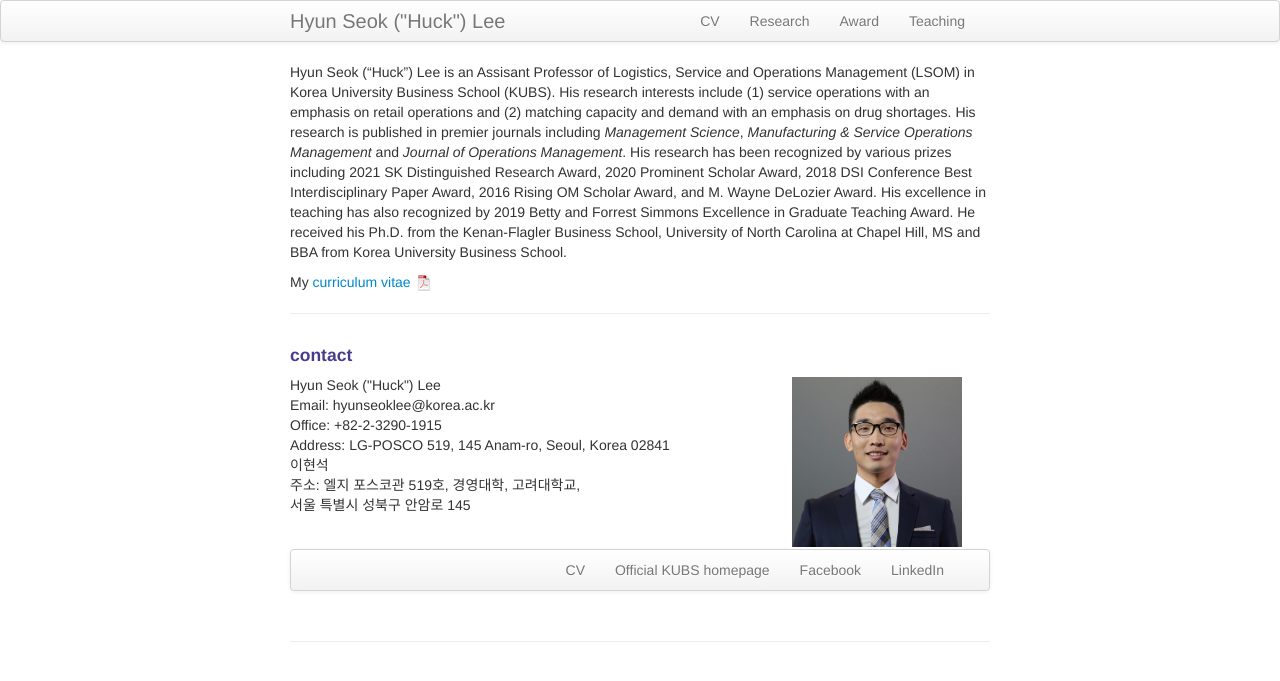
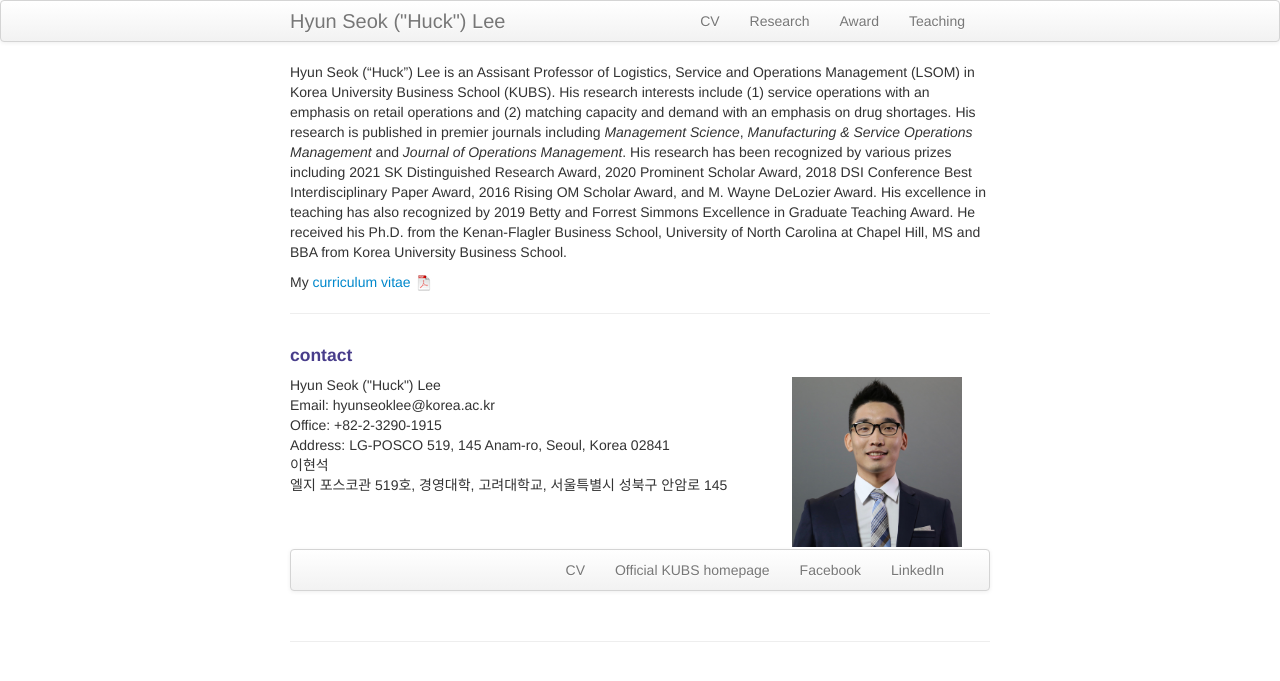
Before and after one commit to lordya2/lordya2.github.io, a Jekyll site: the page built from index.md, in a window 1280 px wide. Shown: the top 681 px of the page. Built offline with Jekyll 4.4.1, drawn with Linux system fonts in a browser that asks for light colours.

Commit message:
Update index.md

```diff
--- a/index.md
+++ b/index.md
@@ -24,8 +24,7 @@ My [curriculum vitae ![CV as pdf]({{ BASE_PATH }}/pages/icons16/pdf-icon.png)]({
             Address: LG-POSCO 519, 145 Anam-ro, Seoul, Korea 02841<br/>
 
             이현석<br/>
-            주소: 엘지 포스코관 519호, 경영대학, 고려대학교, <br/>
-                  서울 특별시 성북구 안암로 145<br/>
+            엘지 포스코관 519호, 경영대학, 고려대학교, 서울특별시 성북구 안암로 145<br/>
             </div>
 
         <div class="span2">
```
